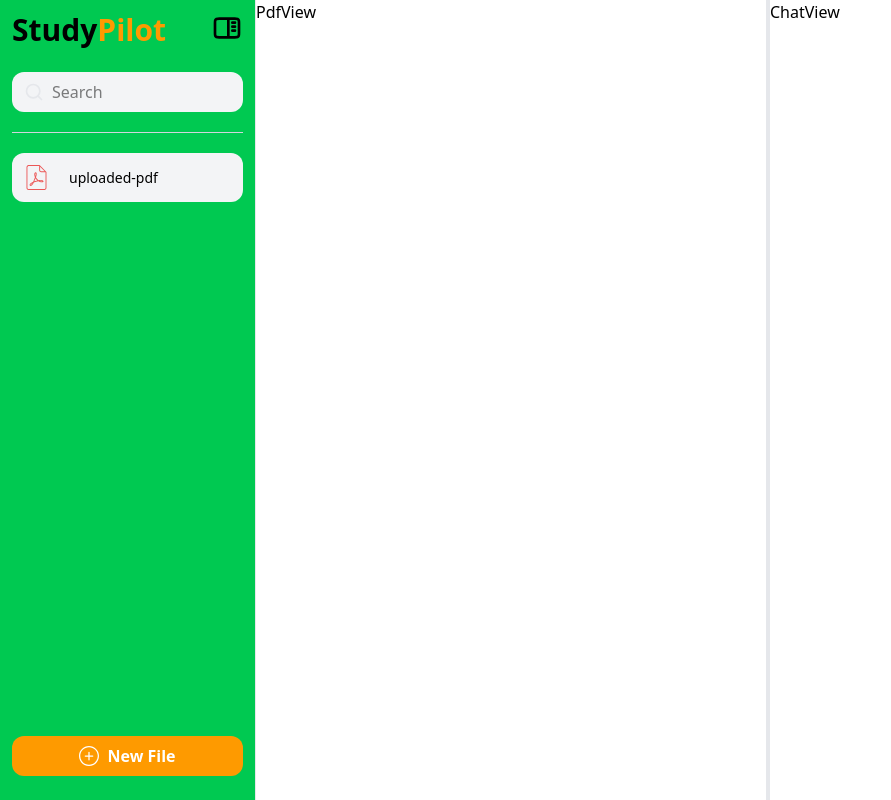
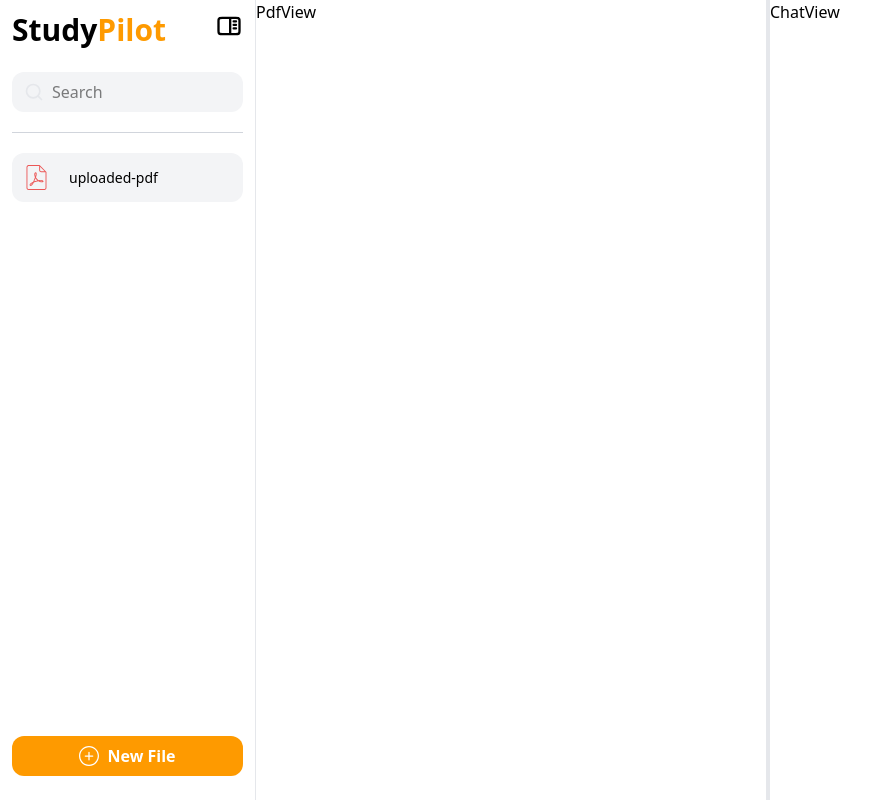
Before and after one commit to richmondnkrumah/studypilot, a Next.js app: page /chat in a window 1280 px wide. Shown: the whole page, without its empty margins (0-891 px from the left). Built offline with nearby package versions, Linux system fonts and the light colour scheme.

Commit message:
fixed ui animation

```diff
--- a/src/app/chat/@sideview/page.tsx
+++ b/src/app/chat/@sideview/page.tsx
@@ -12,11 +12,11 @@ const SideView = (props: Props) => {
   const [isOpened, setIsOpened] = useState<boolean>(false)
 
   return (
-    <div className={` flex flex-col ${isOpened ? "w-14" : "w-64"} transition-all duration-400 ease-in-out bg-green-500  h-full px-3 pt-3 pb-6 border-r border-r-gray-200`}>
+    <div className={` flex flex-col ${isOpened ? "w-14" : "w-64"} transition-all duration-400 ease-in-out  h-full px-3 pt-3 pb-6 border-r border-r-gray-200`}>
       <div className='flex justify-between items-center mb-6 relative'>
         <h1 className={`text-3xl font-bold transition-opacity duration-200 ${!isOpened ? 'opacity-100 delay-200' : 'opacity-0 delay-0'}`}>Study<span className='text-amber-500'>Pilot</span></h1>
-        <div onClick={() => setIsOpened(prev => !prev)} className='cursor-pointer absolute right-0 top-0 w-8 h-8'>
-          <Image className={`${isOpened ? "rotate-180" : "rotate-0"} transition-all duration-400`} src={SIDEBAR} alt='chevron right icon' height={32} width={32} />
+        <div onClick={() => setIsOpened(prev => !prev)} className='cursor-pointer absolute right-0 top-0 w-7 h-7'>
+          <Image className={`${isOpened ? "rotate-180" : "rotate-0"} transition-all duration-400`} src={SIDEBAR} alt='chevron right icon' height={28} width={28} />
         </div>
       </div>
       <div className={`h-full flex flex-col gap-5 transition-opacity duration-200 ${!isOpened ? 'opacity-100 delay-200 pointer-events-auto' : 'opacity-0 delay-0 pointer-events-none'}`}>
```
